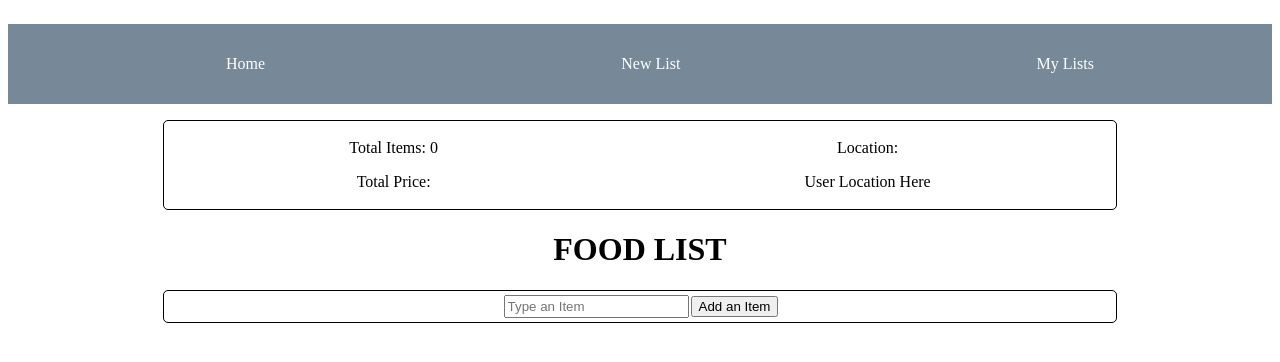
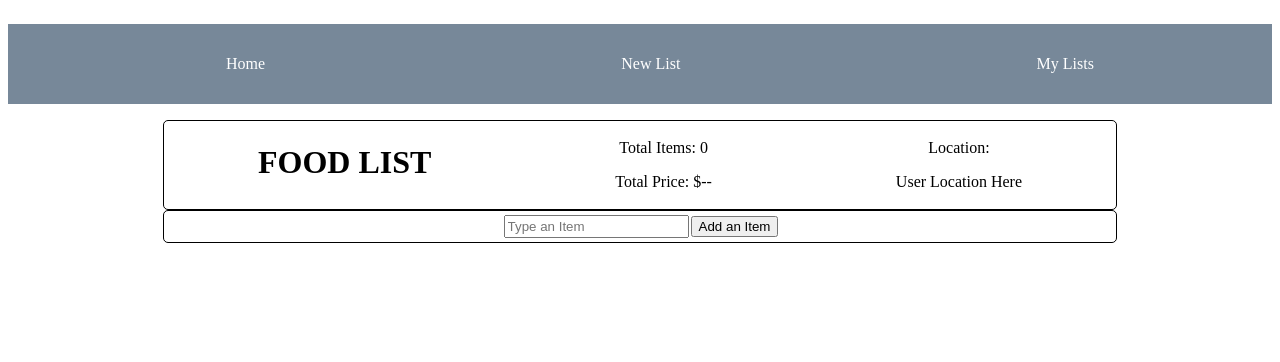
Before and after one commit to kblandy/grocery-app-CL, a React (Create React App) app: page / in a window 1280 px wide. Shown: the top 362 px of the page. Built offline with nearby package versions, Linux system fonts and the light colour scheme.

Commit message:
refactored necessary Components into new component GroceryList

```diff
--- a/src/Components/App.js
+++ b/src/Components/App.js
@@ -1,88 +1,19 @@
 import React, { Component } from 'react';
 import Navigation from './Navigation';
-import Header from './Header';
-import Item from './Item';
-import AddItemForm from './AddItemForm';
+import GroceryList from './GroceryList';
 
 class App extends Component {
-
-  //items need state because their value will change
-
-  constructor(){
-    super();
-    this.state={
-      items: []
-    };
-  }
-
-  //keeps track of previous items in list
-  prevItemId = 0;
-
-  // componentDidMount() {
-  //   fetch('http://api.giphy.com/v1/gifs/trending?api_key=dc6zaTOxFJmzC')
-  //     .then(response => response.json())
-  //     .then(responseData => {
-  //       this.setState({ items: responseData.data });
-  //     })
-  //     .catch(error => {
-  //       console.log('Error fetching and parsing data: ', error)
-  //     });
-
-  // }
-
-  //adds item to items array in state object
-  handleAddItem = (name) => {
-    this.setState( prevState => {
-      return {
-        items: [
-          ...prevState.items,
-          {
-            name,
-            price: 'price',
-            id: this.prevItemId += 1
-          }
-        ]
-      }
-    });
-  }
-
-  //removes item from items state object array
-  handleRemoveItem = (id) => {
-    console.log("item removed ", id);
-    this.setState( prevState => {
-      return {
-        items: prevState.items.filter( i => i.id !== id)
-      };
-    });
-  }
 
   render() {
     return (
       <div className="main-container">
+
       <Navigation />
 
-      {/* Header Component */}
-        <Header
-          title="FOOD LIST"
-          items={this.state.items}
-        />
+      <GroceryList />
 
-      {/* Items List */}
-      {this.state.items.map( (item, index) =>
-        <Item
-          id={item.id}
-          name="item"
-          price={item.price}
-          key={item.id}
-          index={index}
-          removeItem={this.handleRemoveItem}
 
-        />
-      )}
-        {/* AddItemForm Component */}
-        <AddItemForm
-          addItem={this.handleAddItem}
-        />
+
       </div>
     );
   }
--- /dev/null
+++ b/src/Components/GroceryList.js
@@ -0,0 +1,92 @@
+import React, { Component } from 'react';
+import Header from './Header'
+import Item from './Item';
+import AddItemForm from './AddItemForm';
+
+class GroceryList extends Component {
+
+    //items need state because their value will change
+
+  constructor(){
+    super();
+    this.state={
+      items: [],
+      prices: []
+    };
+  }
+
+  //keeps track of previous items in list
+  prevItemId = 0;
+
+  // componentDidMount() {
+  //   fetch('http://api.giphy.com/v1/gifs/trending?api_key=dc6zaTOxFJmzC')
+  //     .then(response => response.json())
+  //     .then(responseData => {
+  //       this.setState({ items: responseData.data });
+  //     })
+  //     .catch(error => {
+  //       console.log('Error fetching and parsing data: ', error)
+  //     });
+
+  // }
+
+  //adds item to items array in state object
+  handleAddItem = (name) => {
+    this.setState( prevState => {
+      return {
+        items: [
+          ...prevState.items,
+          {
+            name,
+            price: '$',
+            id: this.prevItemId += 1
+          }
+        ]
+      }
+    });
+  }
+
+  //removes item from items state object array
+  handleRemoveItem = (id) => {
+    console.log("item removed ", id);
+    this.setState( prevState => {
+      return {
+        items: prevState.items.filter( i => i.id !== id)
+      };
+    });
+  }
+
+    render() {
+        return (
+            <div>
+                {/* Header Component */}
+                <Header
+                title="FOOD LIST"
+                items={this.state.items}
+                // items={this.state.items}
+                />
+
+                {/* Items List */}
+                {this.state.items.map( (item, index) =>
+
+                    <Item
+                    id={item.id}
+                    name="item"
+                    price="$--"
+                    key={item.id}
+                    index={index}
+                    removeItem={this.handleRemoveItem}
+
+                    />
+                )}
+                    {/* AddItemForm Component */}
+                    <AddItemForm
+                    addItem={this.handleAddItem}
+                    />
+            </div>
+
+        );
+    }
+}
+
+export default GroceryList;
--- a/src/Components/GroceryListStats.js
+++ b/src/Components/GroceryListStats.js
@@ -1,9 +1,9 @@
-import React, { Component } from 'react';
+import React from 'react';
 
-const GroceryListStats = ({ items, price }) => {
+const GroceryListStats = ({ items, prices }) => {
 
     const totalItems = items.length;
-    const totalItemsPrice = items.price;
+    const totalItemsPrice = "$--";
 
     //const totalItemsPrice -> add up all of the price.items and return total price
 
@@ -13,7 +13,7 @@ const GroceryListStats = ({ items, price }) => {
                 Total Items: { totalItems }
                 </p>
                 <p>
-                Total Price: { totalItemsPrice}
+                Total Price: {totalItemsPrice}
                 </p>
         </span>
     );
--- a/src/Components/Header.js
+++ b/src/Components/Header.js
@@ -1,19 +1,22 @@
-import React, { Component } from 'react';
+import React from 'react';
 import GroceryListStats from './GroceryListStats';
-import Location from './Location'
+import Location from './Location';
 
 const Header = ({ items, title }) => {
     return (
         <header>
             <div className="container">
+            <h1>{title}</h1>
             <GroceryListStats
                     items={items}
                 />
             <Location />
             </div>
 
-        <h1>{title}</h1>
         </header>
+
+
+
     );
 };
 
```
Also changed, not shown: src/Components/scrap.js (added, +49 -0 lines). Lines whose indentation alone changed are shown as unchanged.
